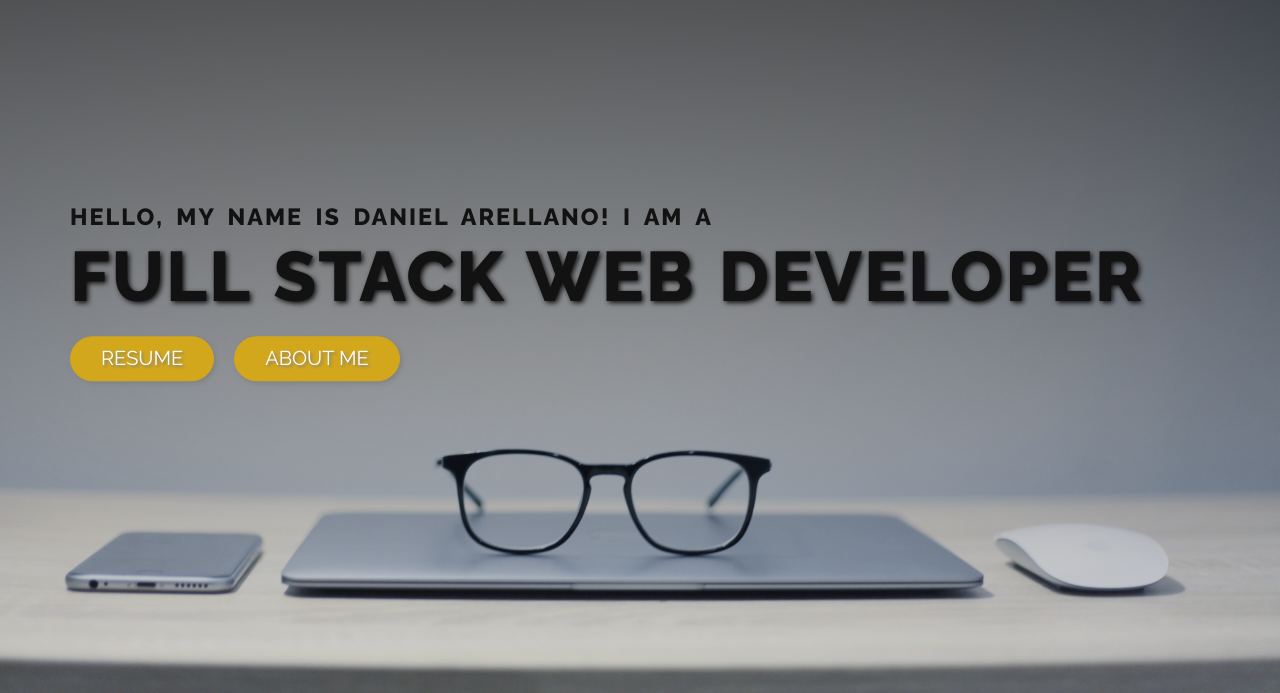
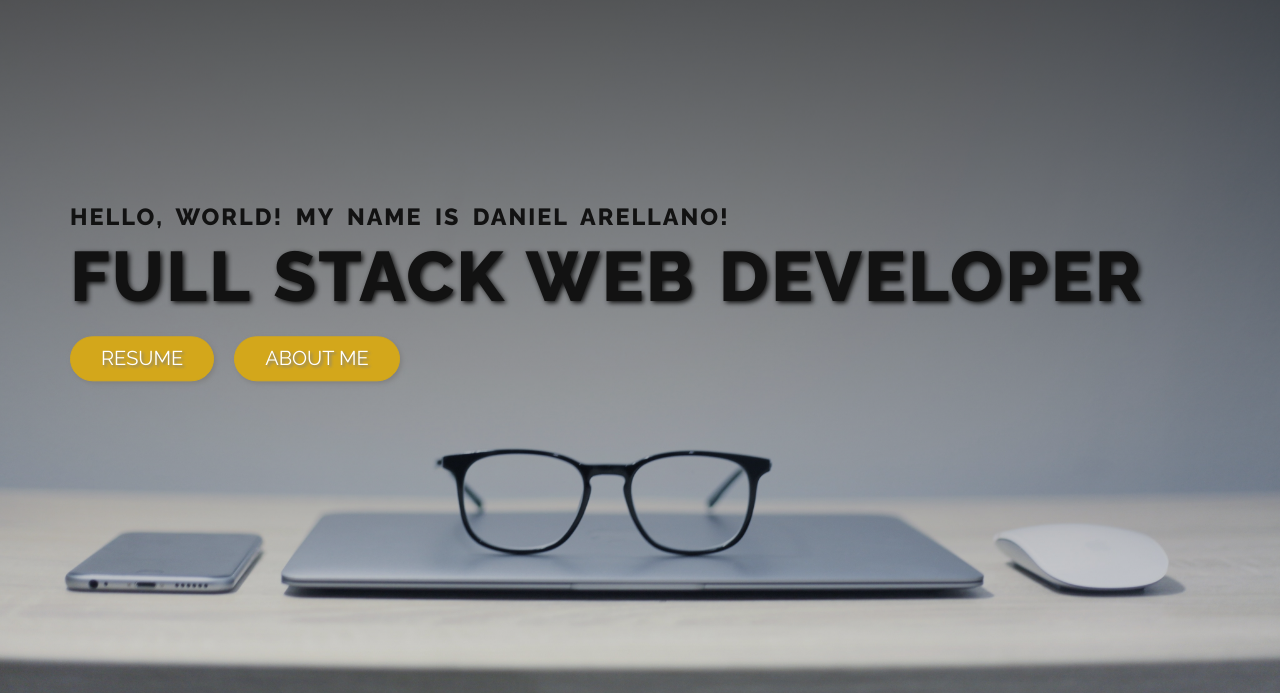
Before and after one commit to arellanodaniel12/jarella, a plain HTML site: page index.html in a window 1280 px wide. Shown: the part 107-800 px from the top of the page. Drawn offline with Linux system fonts and the light colour scheme.

Commit message:
Update index - Introduction

```diff
--- a/index.html
+++ b/index.html
@@ -26,7 +26,7 @@
             </div>
         </nav>
         <div class="intro-text-box">
-            <h3>Hello, my name is DANIEL ARELLANO! I am a </h3>
+            <h3>Hello, World! My name is DANIEL ARELLANO!</h3>
             <h1 class="jobposition-box">Full Stack Web Developer</h1>
             <a class="btn btn-resume" href="#">Resume</a>
             <a class="btn btn-about" href="#">About Me</a>
```
